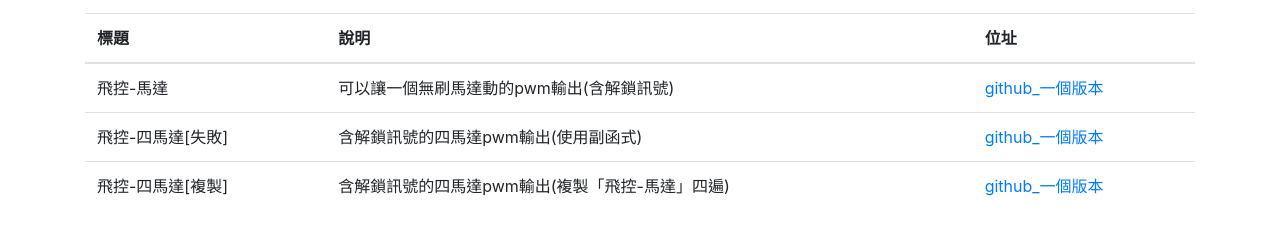
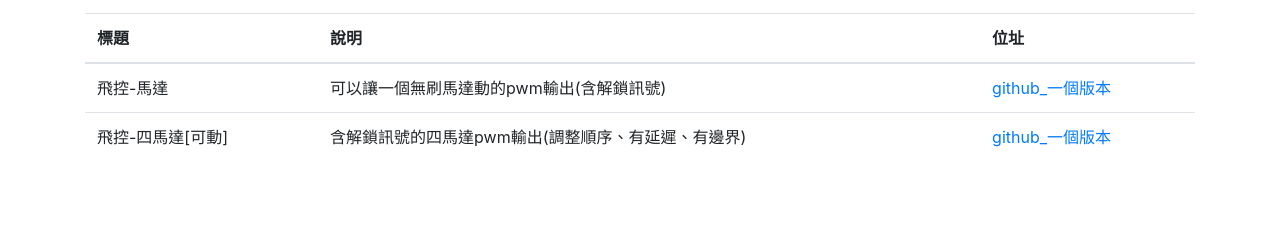
Before and after one commit to phonelf/gh-pages, a plain HTML site: page index.html in a window 1280 px wide. Shown: the part 129-364 px from the top of the page. Drawn offline with nearby package versions, Linux system fonts and the light colour scheme.

Commit message:
馬達可動4顆

```diff
--- a/index.html
+++ b/index.html
@@ -46,18 +46,14 @@
                     <td><a href="https://github.com/phonelf/Flight_control_motor_single">github_一個版本</a></td>
                 </tr>
                 <tr>
-                    <td>飛控-四馬達[失敗]</td>
-                    <td>含解鎖訊號的四馬達pwm輸出(使用副函式)</td>
-                    <td><a href="https://github.com/phonelf/Flight_Control_Four_Motor_Failed">github_一個版本</a></td>
-                </tr>
-                <tr>
-                    <td>飛控-四馬達[複製]</td>
-                    <td>含解鎖訊號的四馬達pwm輸出(複製「飛控-馬達」四遍)</td>
+                    <td>飛控-四馬達[可動]</td>
+                    <td>含解鎖訊號的四馬達pwm輸出(調整順序、有延遲、有邊界)</td>
                     <td><a href="https://github.com/phonelf/Flight_Control_Four_Motors_Copy">github_一個版本</a></td>
                 </tr>
             </tbody>
         </table>
     </div>
+
     <footer>
     </footer>
 </body>
```
